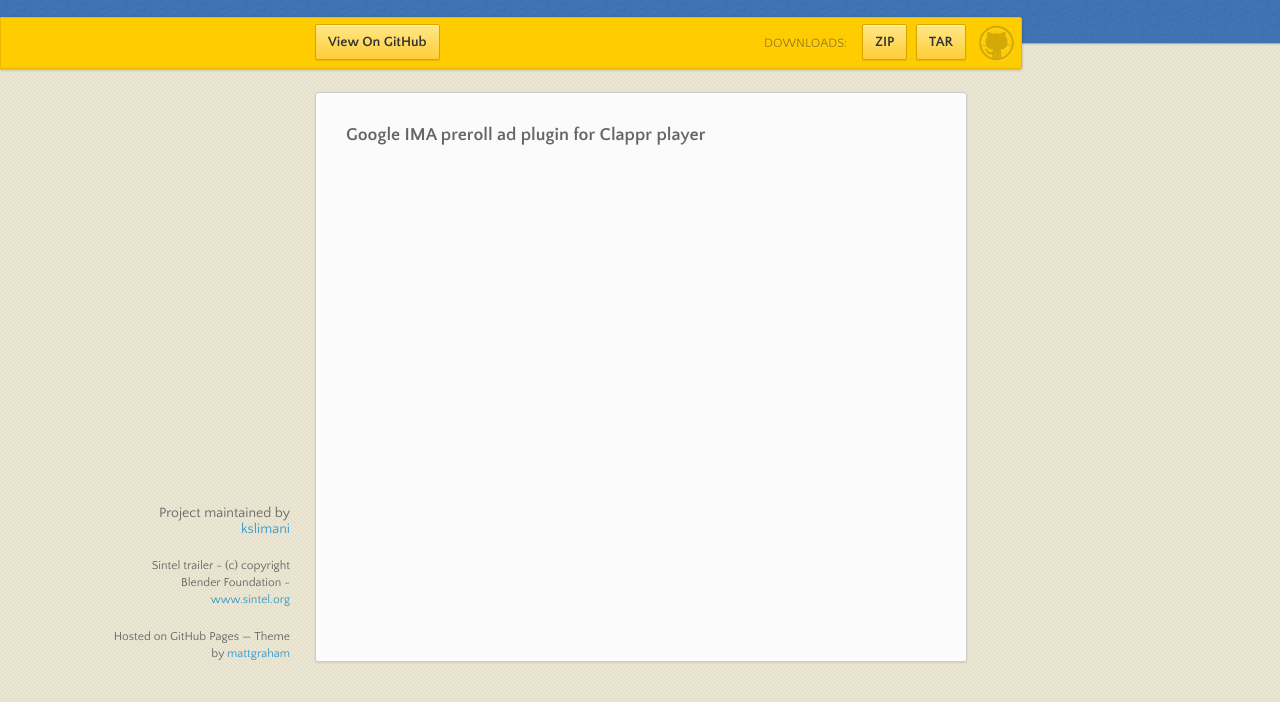
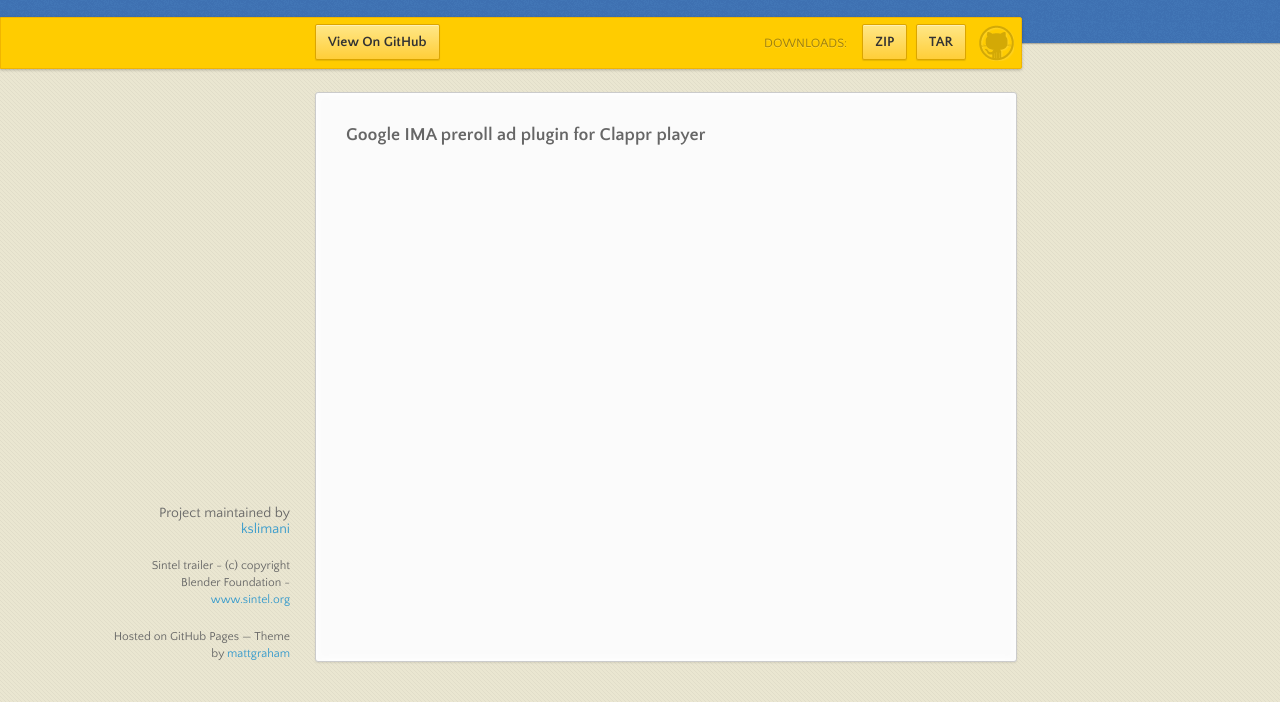
Before and after one commit to kslimani/clappr-google-ima-html5-preroll, a plain HTML site: page index.html in a window 1280 px wide. Shown: the part 98-800 px from the top of the page. Drawn offline with nearby package versions, Linux system fonts and the light colour scheme; a script that the page names is missing.

Commit message:
Adjust section width

```diff
--- a/stylesheets/styles.css
+++ b/stylesheets/styles.css
@@ -792,7 +792,7 @@ header p {
 }
 
 section {
-  width: 590px;
+  width: 640px;
   padding: 30px 30px 50px 30px;
   margin: 20px 0;
   margin-top: 190px;
```
